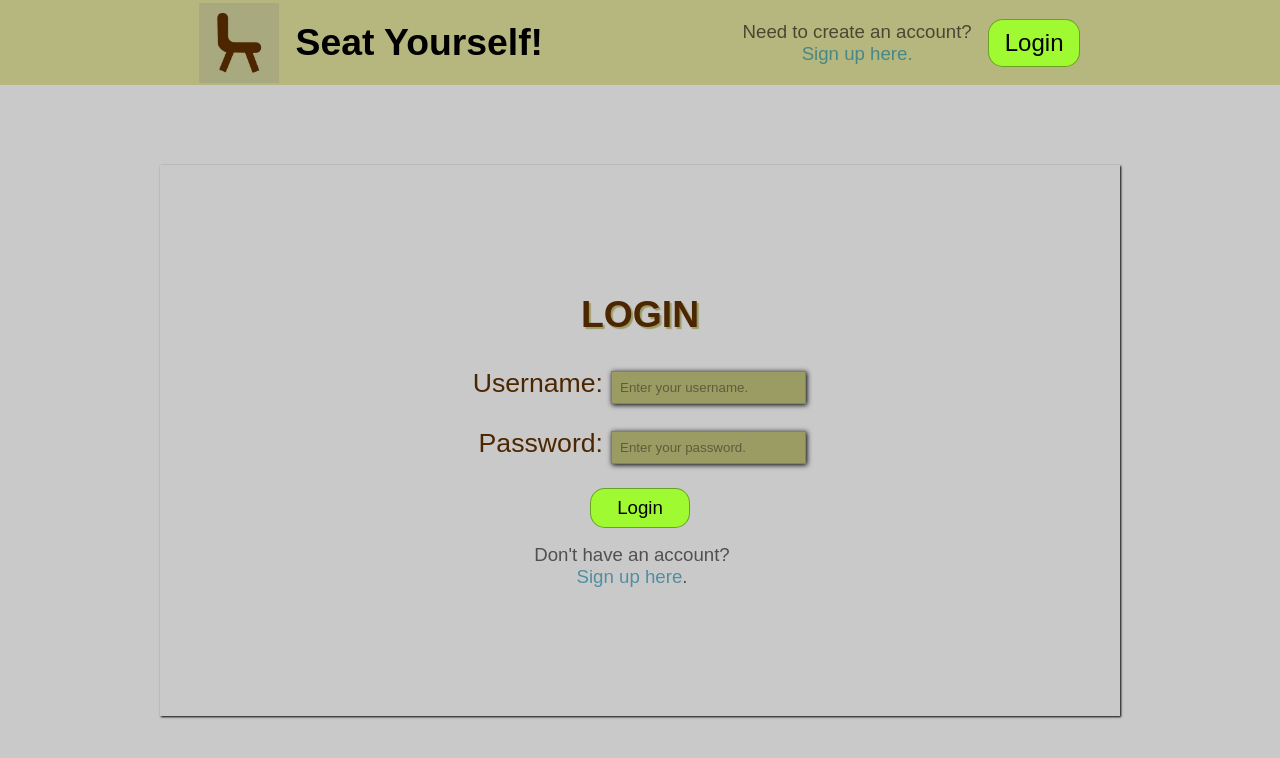
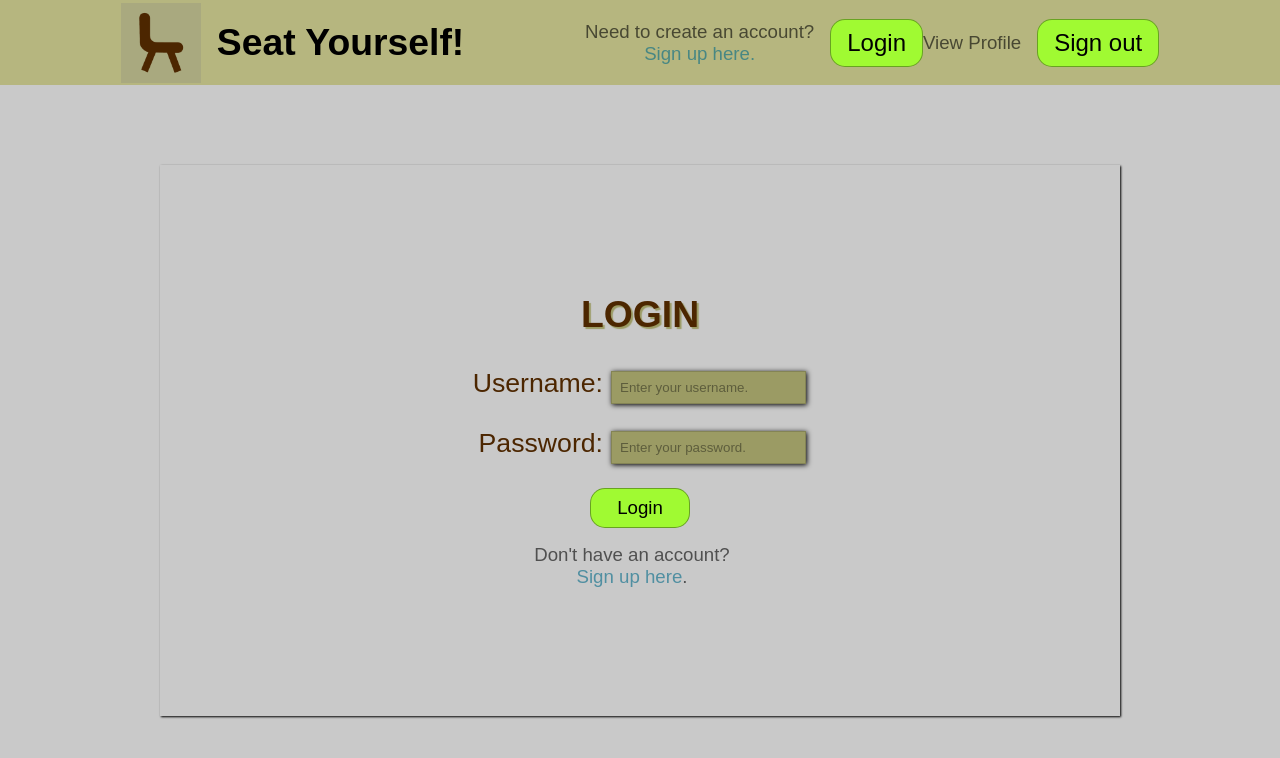
Before and after one commit to Paul-Kuruvila/COSC4351-Restaurant-Project, a React (Create React App) app in the folder frontend/: page /login in a window 1280 px wide. Shown: the top 758 px of the page. Built offline with nearby package versions, Linux system fonts and the light colour scheme.

Commit message:
Add view profile and logout buttons

```diff
--- a/frontend/src/components/Navbar/Navbar.css
+++ b/frontend/src/components/Navbar/Navbar.css
@@ -46,12 +46,8 @@
     opacity: 1;
 }
 
-.Login-Options button::before {
-    content: 'Login';
+.Login-Options button {
     font-size: 18pt;
-}
-
-.Login-Options button {
     background-color: rgb(160, 250, 50);
     width: fit-content;
     padding: 0 1rem 0 1rem;
@@ -64,3 +60,16 @@
 .Login-Options button:hover {
     background-color: rgb(155, 230, 45);
 }
+
+.Login-Options .profile-button {
+    opacity: 1;
+    cursor: pointer;
+    color: rgb(0, 105, 135);
+}
+
+.Login-Options .profile-button:hover {
+    opacity: 1;
+    cursor: pointer;
+    text-decoration: underline;
+    color: rgb(0, 105, 30);
+}
--- a/frontend/src/components/Navbar/Navbar.js
+++ b/frontend/src/components/Navbar/Navbar.js
@@ -1,10 +1,15 @@
 import './Navbar.css';
-import React from 'react';
+import React, { useState } from 'react';
 import { useNavigate } from 'react-router-dom';
 import logo from '../../images/logo.png';
 
 const Navbar = () => {
   const navigate = useNavigate();
+  const [LoginStatus, setLoginStatus] = useState(false);
+
+  const logoutHandler = () => {
+
+  }
 
   return (
     <div className='Navbar'>
@@ -13,8 +18,10 @@ const Navbar = () => {
         <h1>Seat Yourself!</h1>
       </div>
       <div className='Login-Options'>
-        <p>Need to create an account?<br/><a href='/register' rel='noopener noreferrer'>Sign up here.</a></p>
-        <button onClick={() => navigate('/login')}/>
+        <p className={LoginStatus ? 'hide' : ''}>Need to create an account?<br/><a href='/register' rel='noopener noreferrer'>Sign up here.</a></p>
+        <button className={LoginStatus ? 'hide' : ''} onClick={() => navigate('/login')}>Login</button>
+        <p onClick={() => navigate('/profile')} className={LoginStatus ? 'profile-button' : 'hide'}>View Profile</p>
+        <button className={LoginStatus ? '' : 'hide'} onClick={() => logoutHandler()}>Sign out</button>
       </div>
     </div>
   );
```
